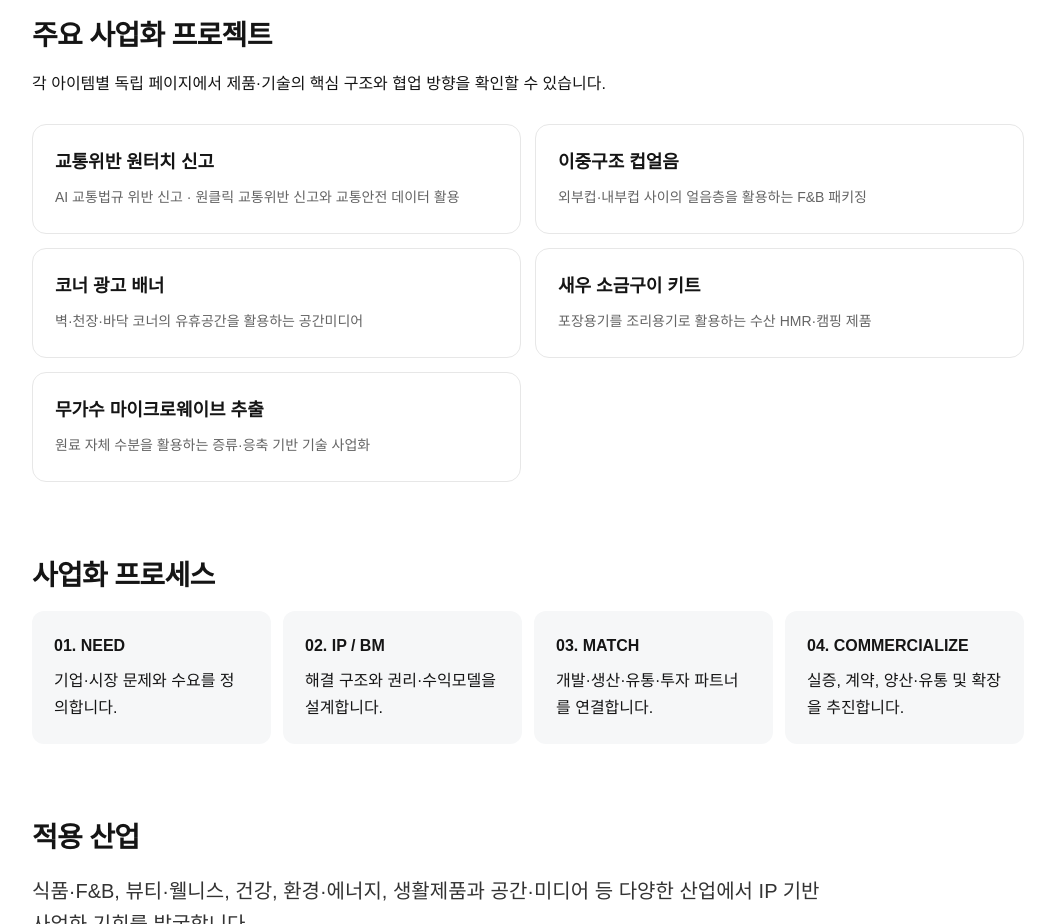
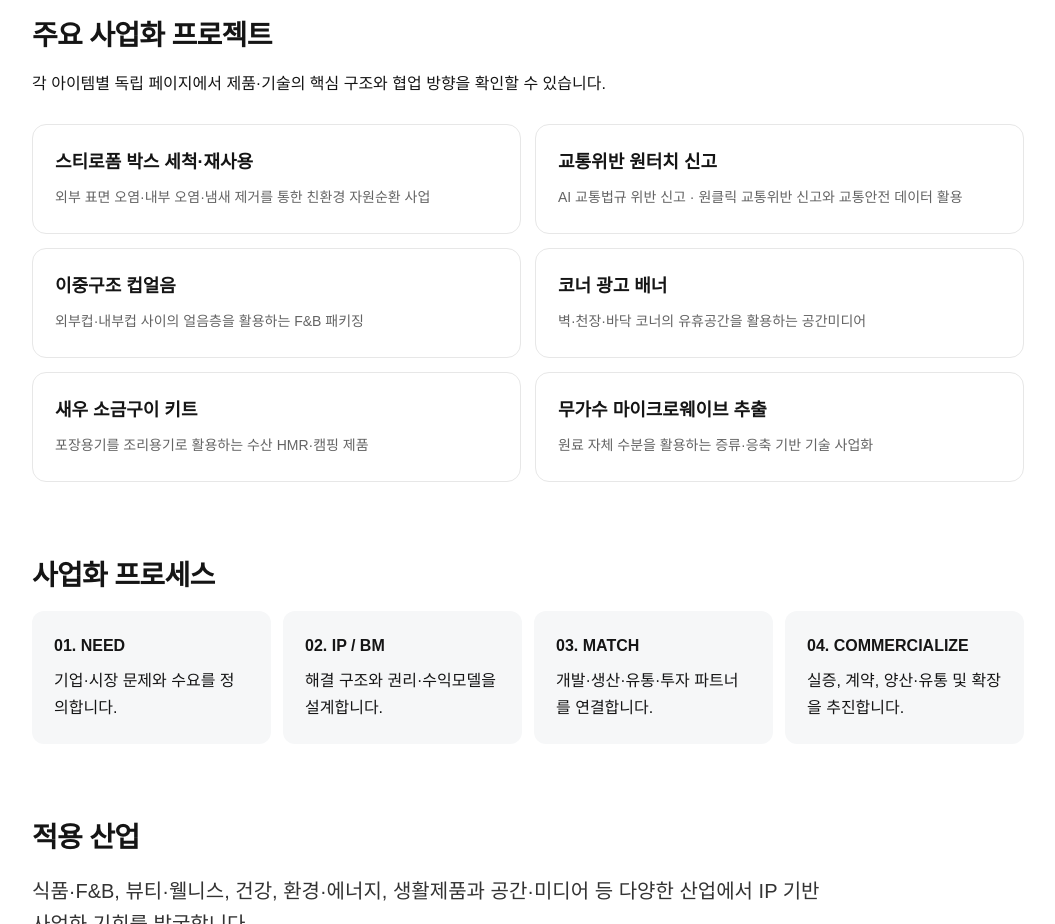
Before and after one commit to okyunsun/okyunsunideagroup-site, a plain HTML site: page business.html in a window 1280 px wide. Shown: the part 980-1904 px from the top of the page, without its empty margins (112-1167 px from the left). Drawn offline with Linux system fonts and the light colour scheme.

Commit message:
Feature EPS box cleaning and reuse across homepage and business sections

```diff
--- a/business.html
+++ b/business.html
@@ -56,7 +56,7 @@
   <section aria-labelledby="projects">
     <h2 id="projects">주요 사업화 프로젝트</h2>
     <p>각 아이템별 독립 페이지에서 제품·기술의 핵심 구조와 협업 방향을 확인할 수 있습니다.</p>
-    <div class="project-grid">
+    <div class="project-grid"><a class="project" href="/eps-box-reuse"><b>스티로폼 박스 세척·재사용</b><span>외부 표면 오염·내부 오염·냄새 제거를 통한 친환경 자원순환 사업</span></a>
       <a class="project" href="/trust-road"><b>교통위반 원터치 신고</b><span>AI 교통법규 위반 신고 · 원클릭 교통위반 신고와 교통안전 데이터 활용</span></a>
       <a class="project" href="/cup-ice"><b>이중구조 컵얼음</b><span>외부컵·내부컵 사이의 얼음층을 활용하는 F&amp;B 패키징</span></a>
       <a class="project" href="/corner-ad-banner"><b>코너 광고 배너</b><span>벽·천장·바닥 코너의 유휴공간을 활용하는 공간미디어</span></a>
```
